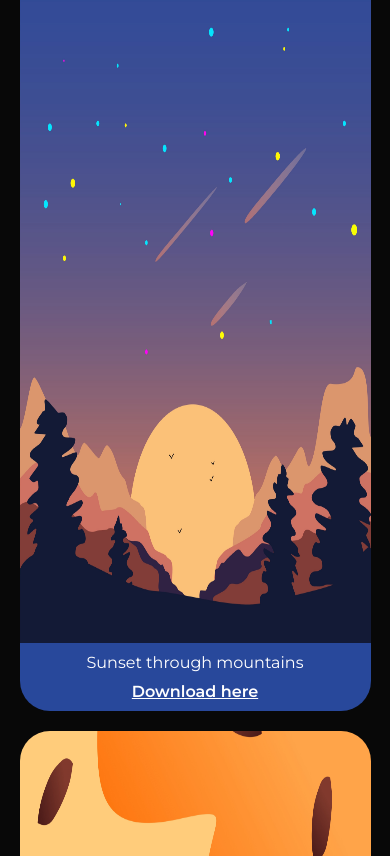
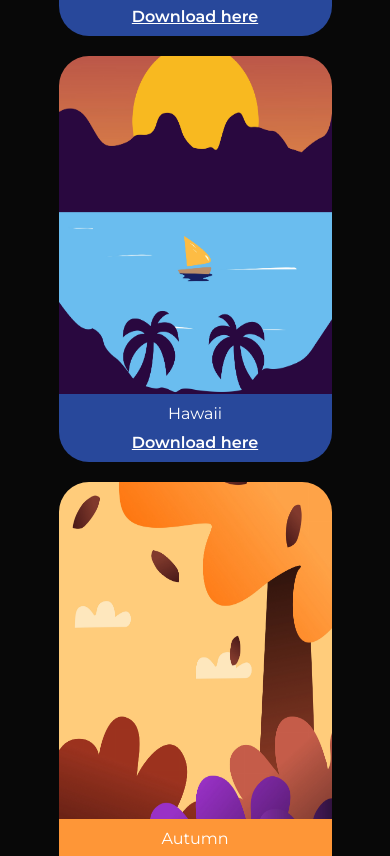
Before and after one commit to fabio1498/wallpapers, a plain HTML site: page index.html in a window 390 px wide. Shown: the part 917-1773 px from the top of the page. Drawn offline with Linux system fonts and the light colour scheme; animation ran at ten frames a second.

Commit message:
Update 09/03/2022

```diff
--- a/assets/css/style.css
+++ b/assets/css/style.css
@@ -220,14 +220,14 @@ footer a {
     align-items: center;
   }
   .wallpaper1 img {
-    width: 90vw;
-    height: 80vh;
+    width: 70vw;
+    height: 40vh;
   }
   .wallpaper2 img {
     width: 90vw;
     height: 80vh;
   }
   .info {
-    width: 90vw;
+    width: 70vw;
   }
 }
--- a/index.html
+++ b/index.html
@@ -64,6 +64,17 @@
             <div class="caption"><p>Sunset through mountains</p></div>
             <div class="download-buttons">
               <a href="assets/downloads/Sunset_through_mountains.JPG" download
+                >Download here</a
+              >
+            </div>
+          </div>
+        </div>
+        <div class="wallpaper1">
+          <img src="assets/img/IMG_0214.JPG" />
+          <div class="info mountains">
+            <div class="caption"><p>Hawaii</p></div>
+            <div class="download-buttons">
+              <a href="assets/downloads/Hawaii.JPG" download
                 >Download here</a
               >
             </div>
```
Also changed, not shown: assets/downloads/Hawaii.JPG (added), assets/img/IMG_0214.JPG (added).
